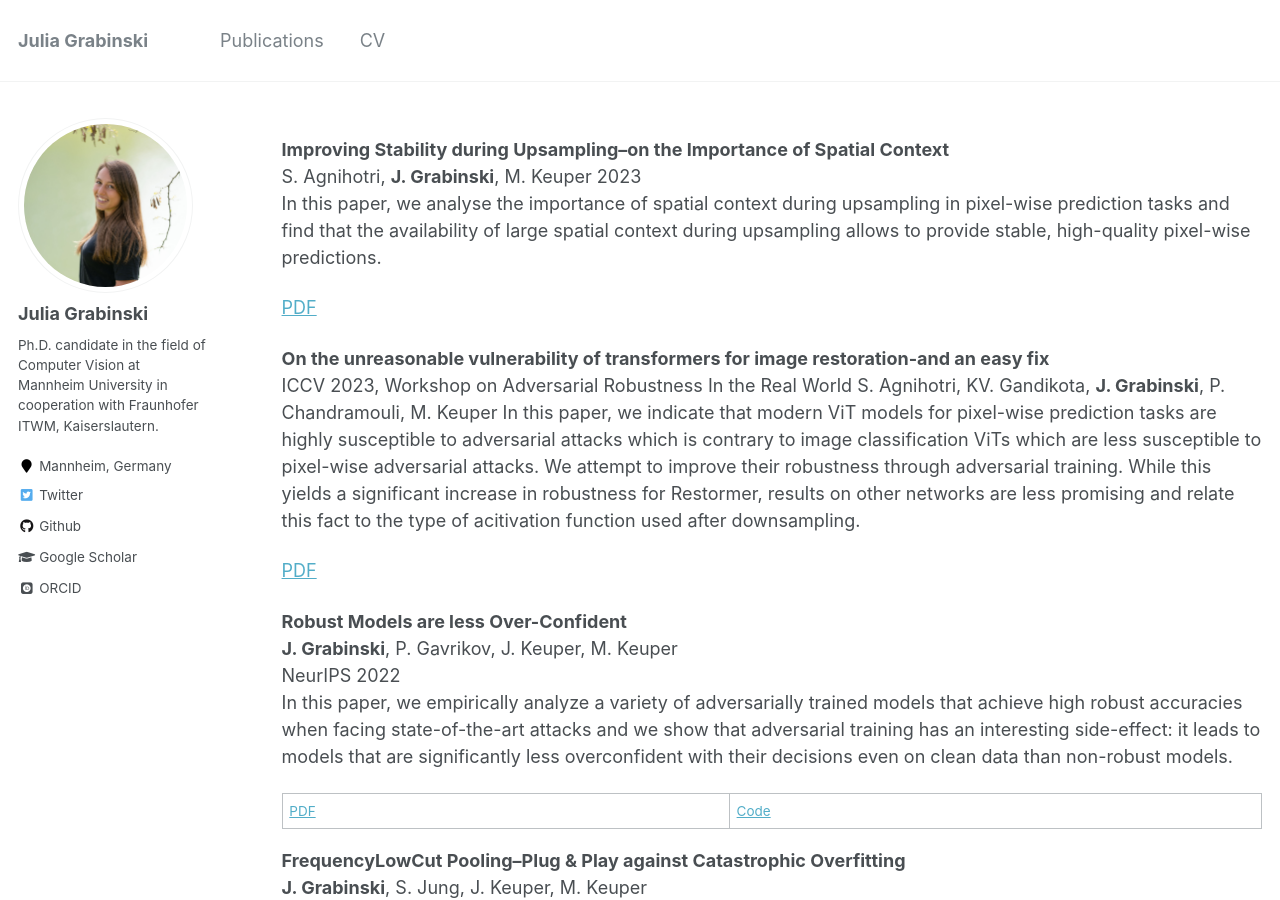
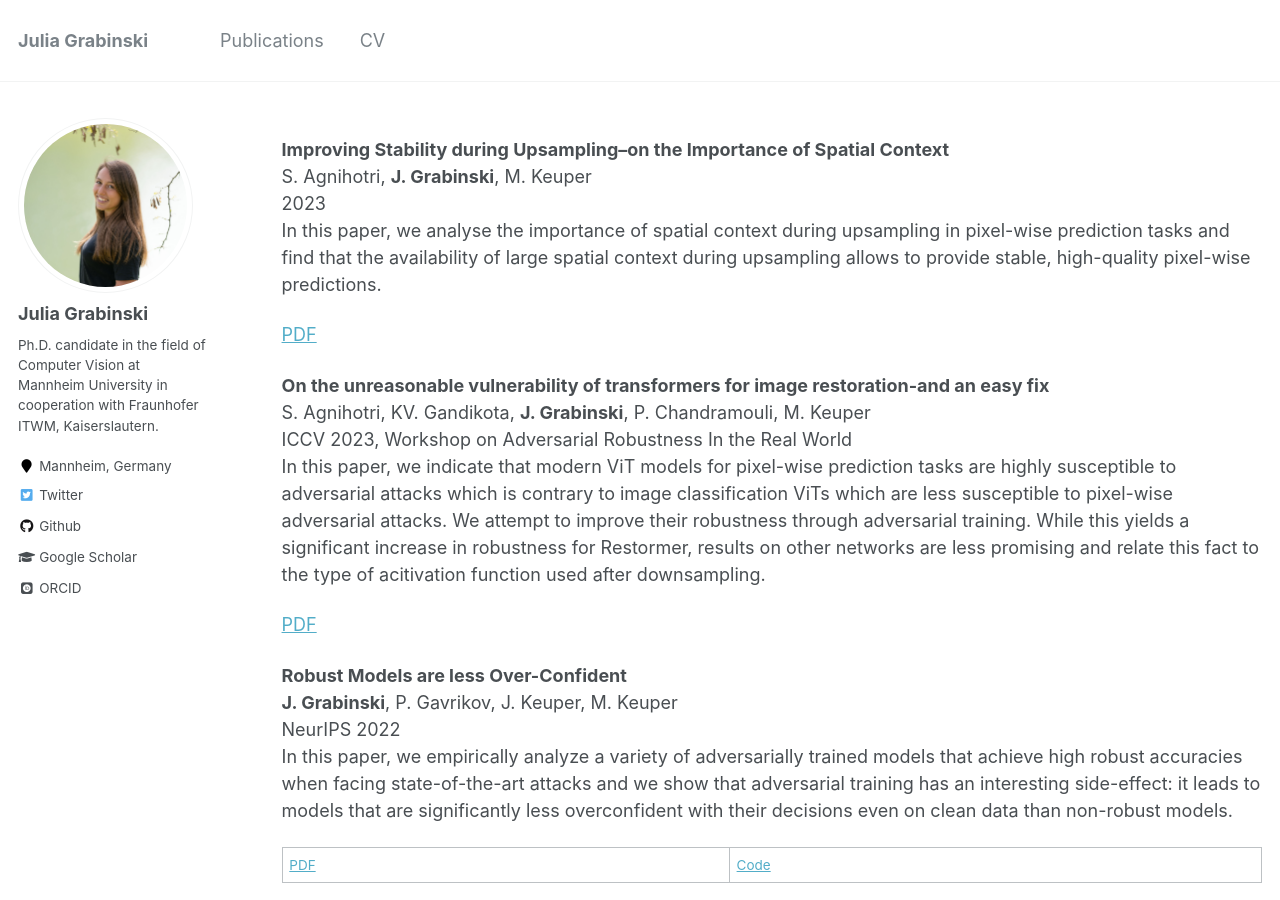
Before and after one commit to GeJulia/gejulia.github.io, a Jekyll site: the page built from _pages/publications.md, in a window 1280 px wide and 900 px high. Built offline with Jekyll 4.4.1, drawn with Linux system fonts in a browser that asks for light colours; some web fonts are replaced.

```diff
--- a/_pages/publications.md
+++ b/_pages/publications.md
@@ -14,8 +14,8 @@ In this paper, we analyse the importance of spatial context during upsampling in
 
 
 **On the unreasonable vulnerability of transformers for image restoration-and an easy fix**
+S. Agnihotri, KV. Gandikota, **J. Grabinski**, P. Chandramouli, M. Keuper
 ICCV 2023, Workshop on Adversarial Robustness In the Real World
-S. Agnihotri, KV. Gandikota, **J. Grabinski**, P. Chandramouli, M. Keuper
 In this paper, we indicate that modern ViT models for pixel-wise prediction tasks are highly susceptible to adversarial attacks which is contrary to image classification ViTs which are less susceptible to pixel-wise adversarial attacks. We attempt to improve their robustness through adversarial training. While this yields a significant increase in robustness for Restormer, results on other networks are less promising and relate this fact to the type of acitivation function used after downsampling.
 
 [PDF](https://openaccess.thecvf.com/content/ICCV2023W/AROW/papers/Agnihotri_On_the_Unreasonable_Vulnerability_of_Transformers_for_Image_Restoration_-_ICCVW_2023_paper.pdf)
```
